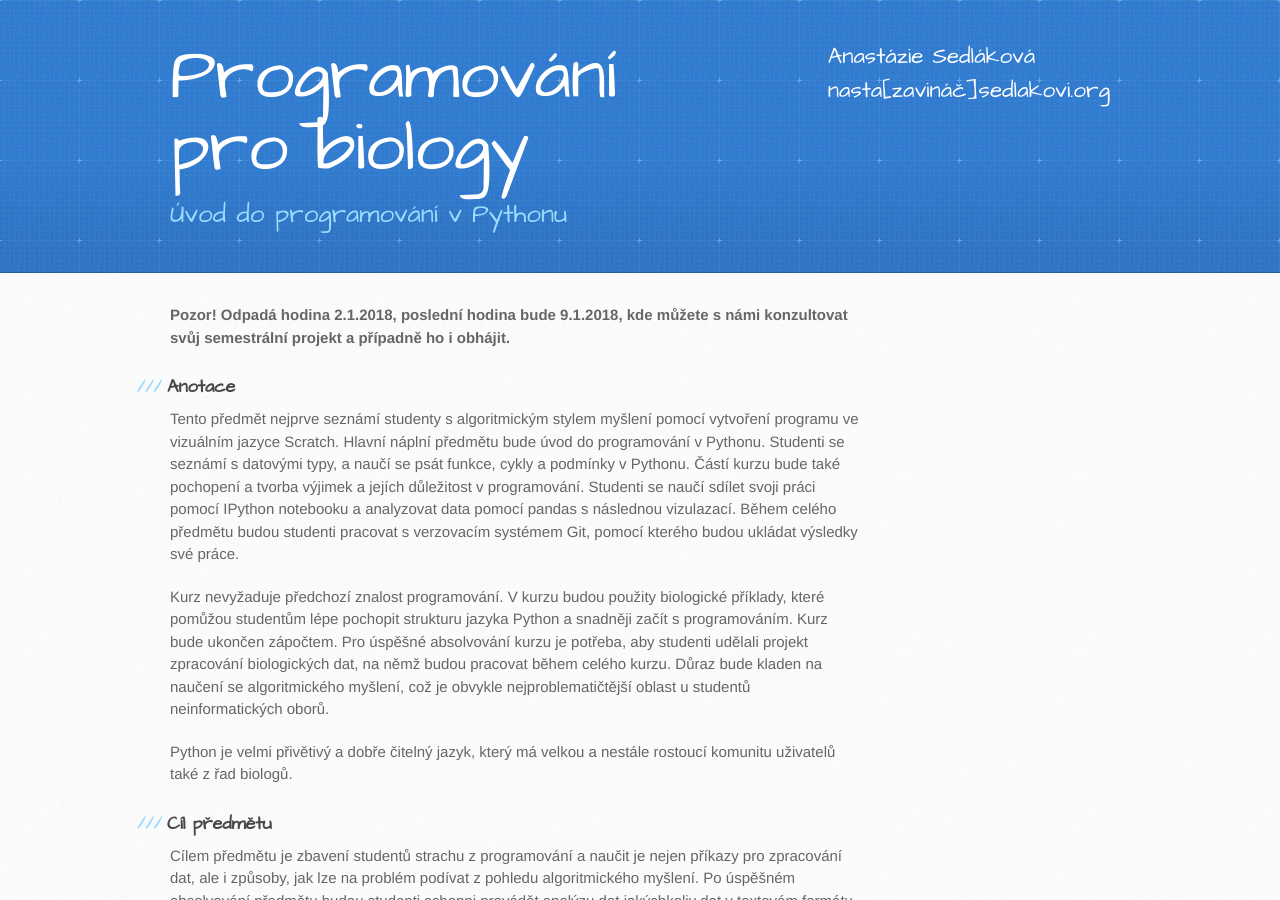
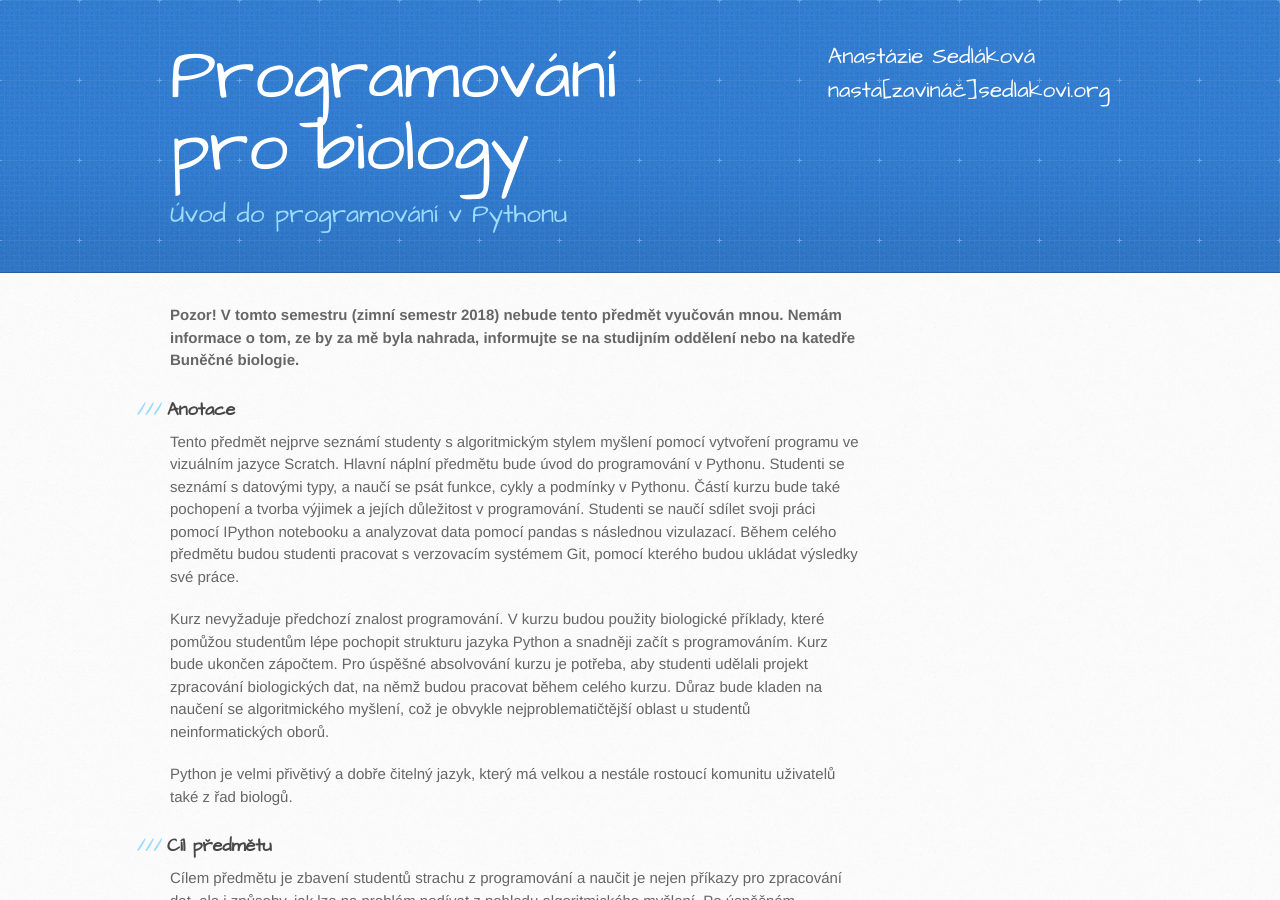
Before and after one commit to anastazie/intro_python_biol, a Jekyll site: the page built from index.md, in a window 1280 px wide and 900 px high. Built offline with Jekyll 4.4.1, drawn with Linux system fonts in a browser that asks for light colours.

Commit message:
Update index.md

```diff
--- a/index.md
+++ b/index.md
@@ -2,7 +2,7 @@
 layout: default
 ---
 
-**Pozor! Odpadá hodina 2.1.2018, poslední hodina bude 9.1.2018, kde můžete s námi konzultovat svůj semestrální projekt a případně ho i obhájit.**
+**Pozor! V tomto semestru (zimní semestr 2018) nebude  tento předmět vyučován mnou. Nemám informace o tom, ze by za mě byla nahrada, informujte se na studijním oddělení nebo na katedře Buněčné biologie.**
 
 ### Anotace
 
```
